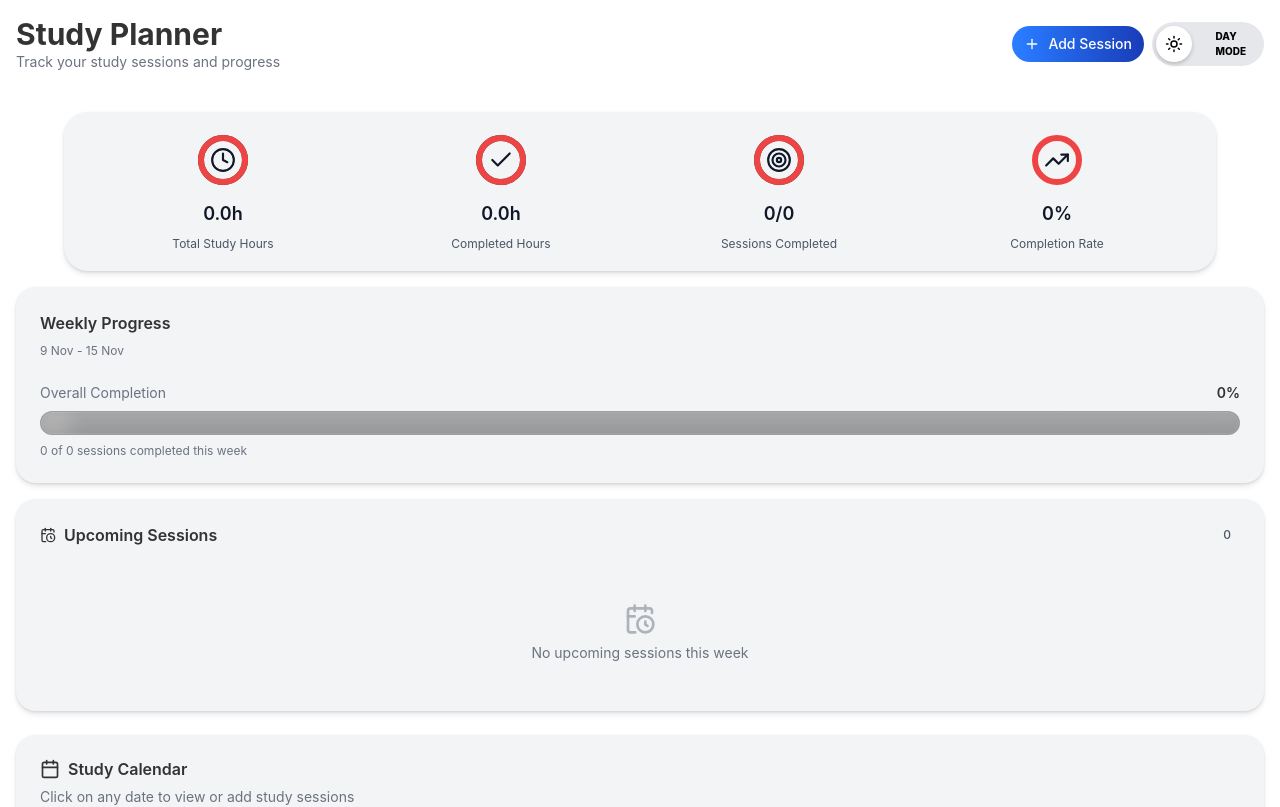
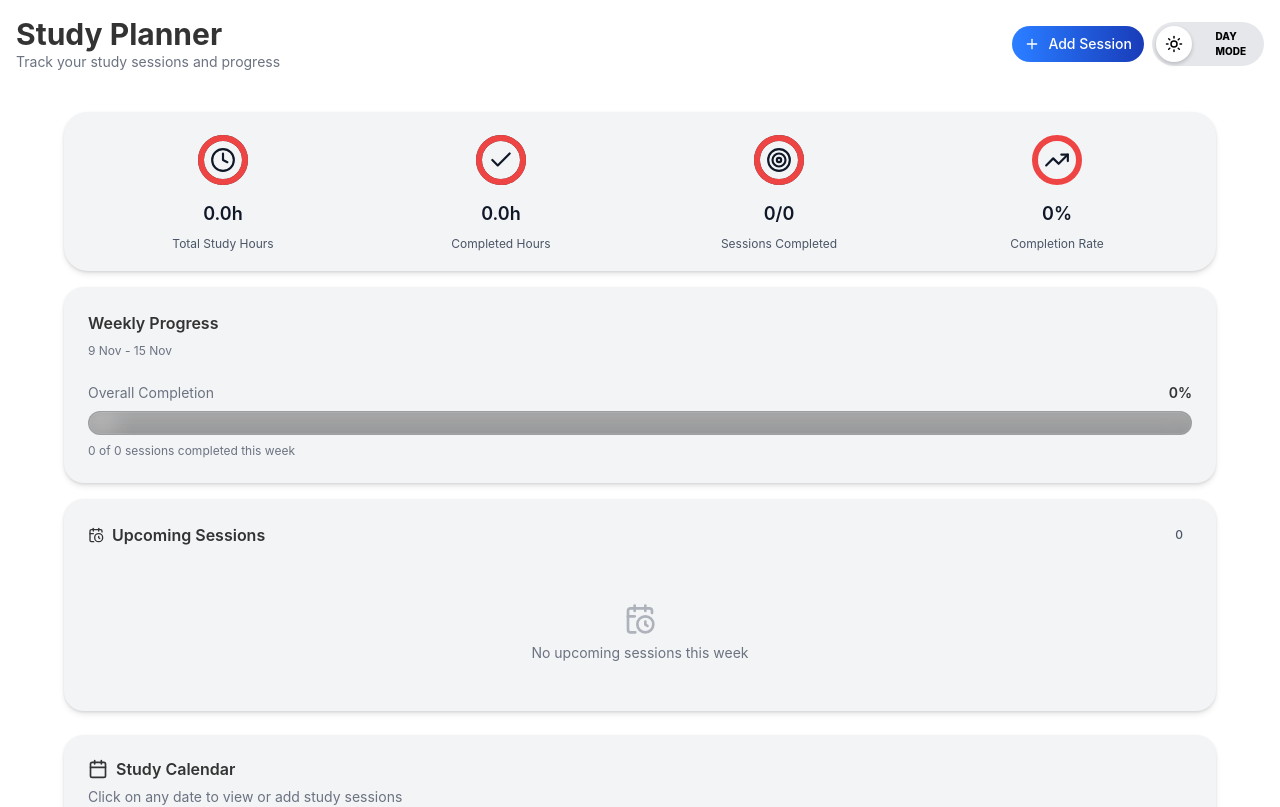
Before and after one commit to Anujkulal/Study-Planner, a React (Vite) app in the folder client/: page / in a window 1280 px wide. Shown: the top 807 px of the page. Built offline with nearby package versions, Linux system fonts and the light colour scheme.

Commit message:
updated card.tsx on 10-11-2025 07:19:27

```diff
--- a/client/src/components/ui/card.tsx
+++ b/client/src/components/ui/card.tsx
@@ -7,7 +7,7 @@ function Card({ className, ...props }: React.ComponentProps<"div">) {
     <div
       data-slot="card"
       className={cn(
-        "bg-gray-100 dark:bg-card shadow-lg text-card-foreground flex flex-col gap-6 rounded-xl py-6 ",
+        "bg-gray-100 dark:bg-card shadow-lg text-card-foreground flex flex-col gap-6 rounded-xl py-6  max-w-6xl mx-auto", // adjust max-w as needed
         className
       )}
       {...props}
```
